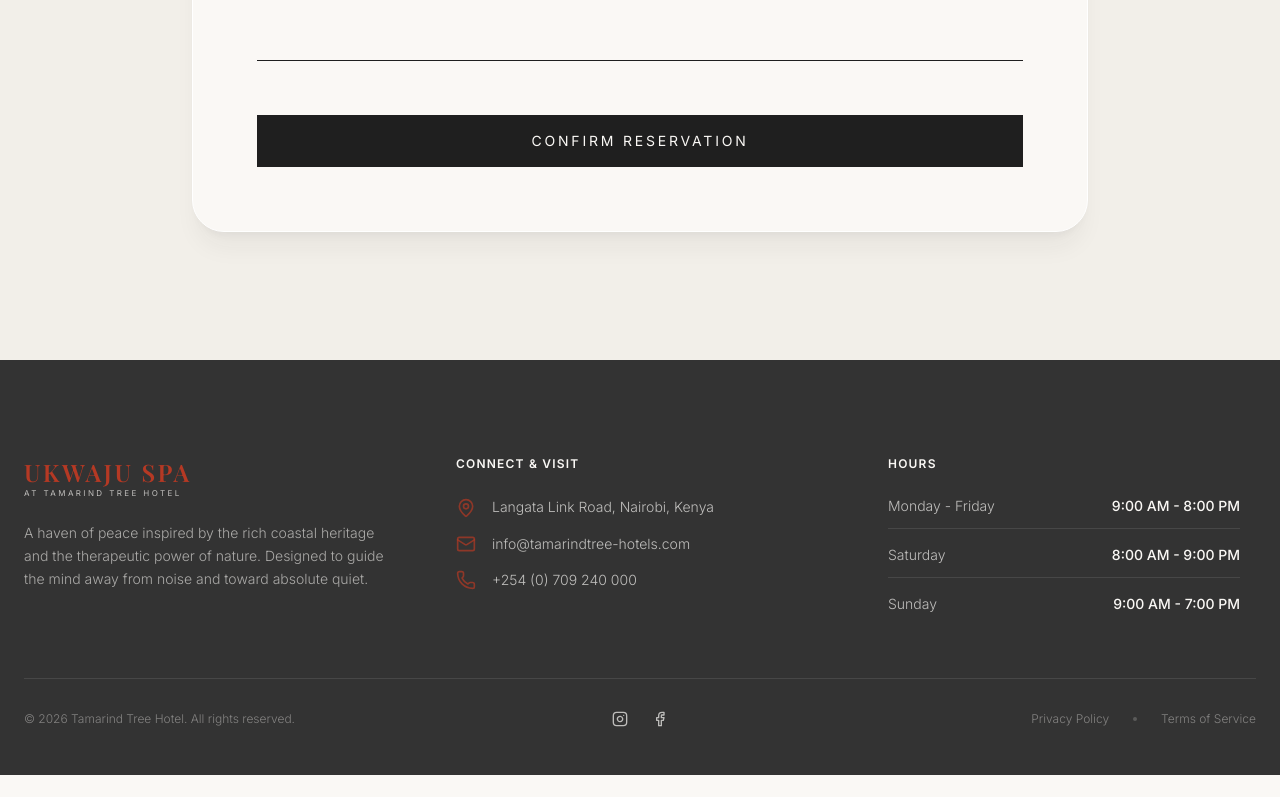
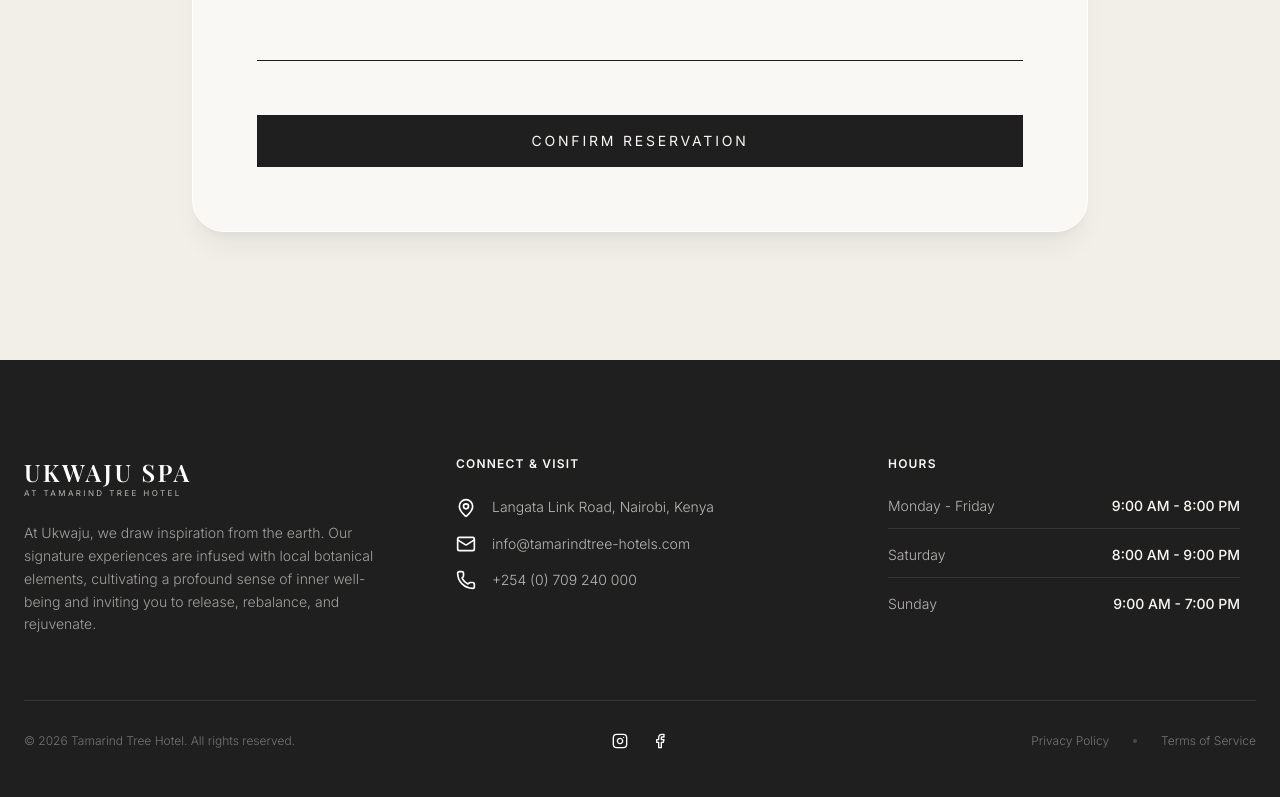
Before and after one commit to rodgersgitau/ukwaju-spa, a React (Vite) app: page / in a window 1280 px wide. Shown: the part 3110-3907 px from the top of the page. Before the commit the page ends 3885 px from the top, so only its background shows below. Built offline with nearby package versions, Linux system fonts and the light colour scheme; a web font is replaced by a local one.

Commit message:
fix(footer): Improve styling and copy
Updates the footer's background color, brand text color, and descriptive text. Enhances the overall visual appeal and clarity of the spa's brand message.

```diff
--- a/src/components/Footer.tsx
+++ b/src/components/Footer.tsx
@@ -2,15 +2,15 @@ import { MapPin, Mail, Phone, Instagram, Facebook } from "lucide-react";
 
 export default function Footer() {
   return (
-    <footer className="bg-tamarind-800 text-warm-white pt-24 pb-12 px-6">
+    <footer className="bg-tamarind-900 text-warm-white pt-24 pb-12 px-6">
       <div className="max-w-7xl mx-auto grid grid-cols-1 md:grid-cols-3 gap-12 lg:gap-16 border-b border-white/10 pb-16">
         <div className="col-span-1">
            <div className="text-2xl font-serif tracking-widest mb-2 flex flex-col">
-            <span className="text-brand-500 font-bold">UKWAJU SPA</span>
+            <span className="text-white font-bold">UKWAJU SPA</span>
             <span className="text-[0.5rem] tracking-[0.3em] font-sans opacity-70 border-tamarind-100">AT TAMARIND TREE HOTEL</span>
           </div>
           <p className="text-warm-white/60 text-sm font-light mt-6 leading-relaxed">
-            A haven of peace inspired by the rich coastal heritage and the therapeutic power of nature. Designed to guide the mind away from noise and toward absolute quiet.
+            At Ukwaju, we draw inspiration from the earth. Our signature experiences are infused with local botanical elements, cultivating a profound sense of inner well-being and inviting you to release, rebalance, and rejuvenate.
           </p>
         </div>
 
@@ -18,17 +18,17 @@ export default function Footer() {
           <h4 className="text-xs uppercase tracking-widest font-semibold mb-6">Connect & Visit</h4>
           <div className="space-y-4 text-sm font-light text-warm-white/70">
              <div className="flex items-start space-x-4">
-               <MapPin className="w-5 h-5 mt-0.5 flex-shrink-0 text-brand-500/70" />
+               <MapPin className="w-5 h-5 mt-0.5 flex-shrink-0 text-white" />
                <span className="leading-relaxed truncate">Langata Link Road, Nairobi, Kenya</span>
              </div>
 
              <div className="flex items-center space-x-4">
-               <Mail className="w-5 h-5 flex-shrink-0 text-brand-500/70" />
+               <Mail className="w-5 h-5 flex-shrink-0 text-white" />
                <a href="mailto:info@tamarindtree-hotels.com" className="hover:text-white transition-colors">info@tamarindtree-hotels.com</a>
              </div>
 
              <div className="flex items-center space-x-4">
-               <Phone className="w-5 h-5 flex-shrink-0 text-brand-500/70" />
+               <Phone className="w-5 h-5 flex-shrink-0 text-white" />
                <a href="tel:+254709240000" className="hover:text-white transition-colors">+254 (0) 709 240 000</a>
              </div>
           </div>
@@ -58,11 +58,11 @@ export default function Footer() {
            <p>&copy; {new Date().getFullYear()} Tamarind Tree Hotel. All rights reserved.</p>
          </div>
          <div className="flex-1 order-1 md:order-2 flex justify-center space-x-6 items-center">
-            <a href="#" className="hover:text-white transition-colors text-warm-white/70">
+            <a href="#" className="hover:text-warm-white transition-colors text-white">
               <Instagram className="w-4 h-4"/>
               <span className="sr-only">Instagram</span>
             </a>
-            <a href="#" className="hover:text-white transition-colors text-warm-white/70">
+            <a href="#" className="hover:text-warm-white transition-colors text-white">
               <Facebook className="w-4 h-4"/>
               <span className="sr-only">Facebook</span>
             </a>
```
